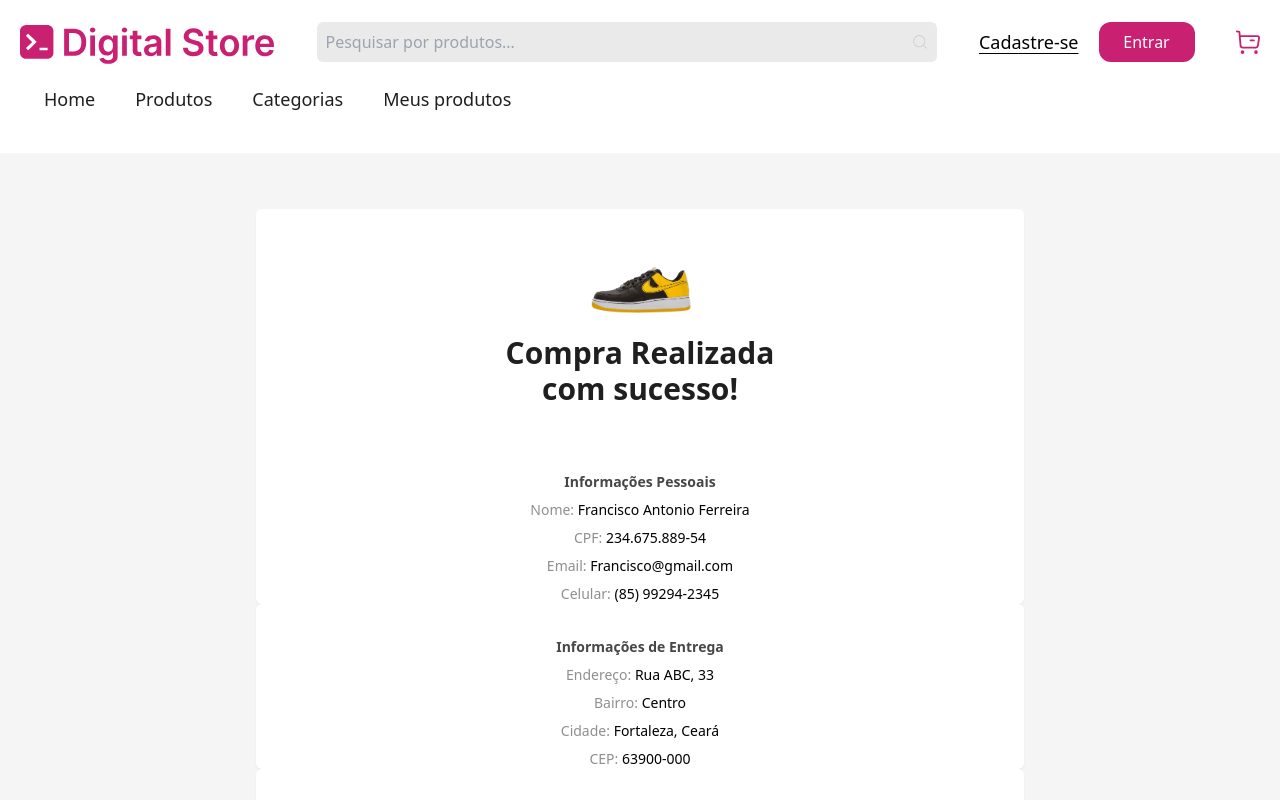
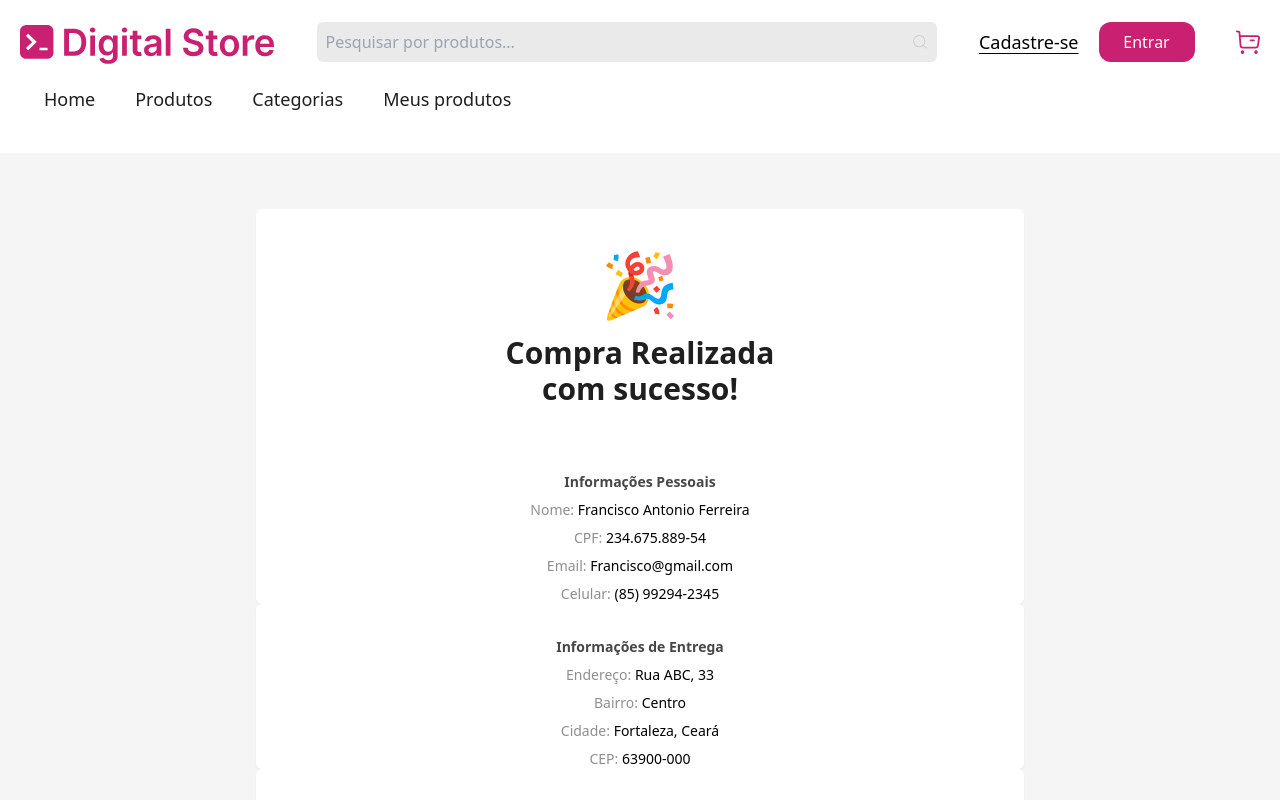
Before and after one commit to letticiamoura/ecommerce-front, a React (Vite) app: page /ecommerce-front/purchasedone in a window 1280 px wide. Shown: the top 800 px of the page. Built offline with nearby package versions, Linux system fonts and the light colour scheme.

Commit message:
style: Adicionado foto

```diff
--- a/src/pages/PurchaseDonePage.tsx
+++ b/src/pages/PurchaseDonePage.tsx
@@ -1,7 +1,7 @@
 import { NavLink } from "react-router-dom";
 import Layout from "./Layout";
 import CartCard from "../components/CardCart";
-// import confetti from "../assets/confetti.png";
+import confetti from "../assets/confetti.png";
 import nikeG from "../assets/products/nike-yellow.png";
 
 export default function PurchaseDonePage() {
@@ -14,7 +14,7 @@ export default function PurchaseDonePage() {
                 <div className="lg:w-[60%]">
                     <div>
                         <div className="px-5 pt-10 h-auto flex gap-2 flex-col justify-center items-center bg-white rounded-md shadow-sm m-auto">
-                            <h1 className="pb-6 text-center text-3xl font-bold text-dark-gray"><span className="flex justify-center pb-3"><img src={nikeG} alt="confetti emoji" className="h-[74px]" /></span>Compra Realizada<br/> com sucesso!</h1>
+                            <h1 className="pb-6 text-center text-3xl font-bold text-dark-gray"><span className="flex justify-center pb-3"><img src={confetti} alt="confetti emoji" className="h-[74px]" /></span>Compra Realizada<br/> com sucesso!</h1>
                             <hr className=' my-3 bg-light-gray-2'></hr>
                             <h1 className="text-sm font-bold text-dark-gray-2">Informações Pessoais</h1>
                             <p className="font-medium text-sm text-drak-gray"><span className="text-light-gray">Nome: </span>Francisco Antonio Ferreira</p>
```
Also changed, not shown: src/assets/confetti.png (added).
